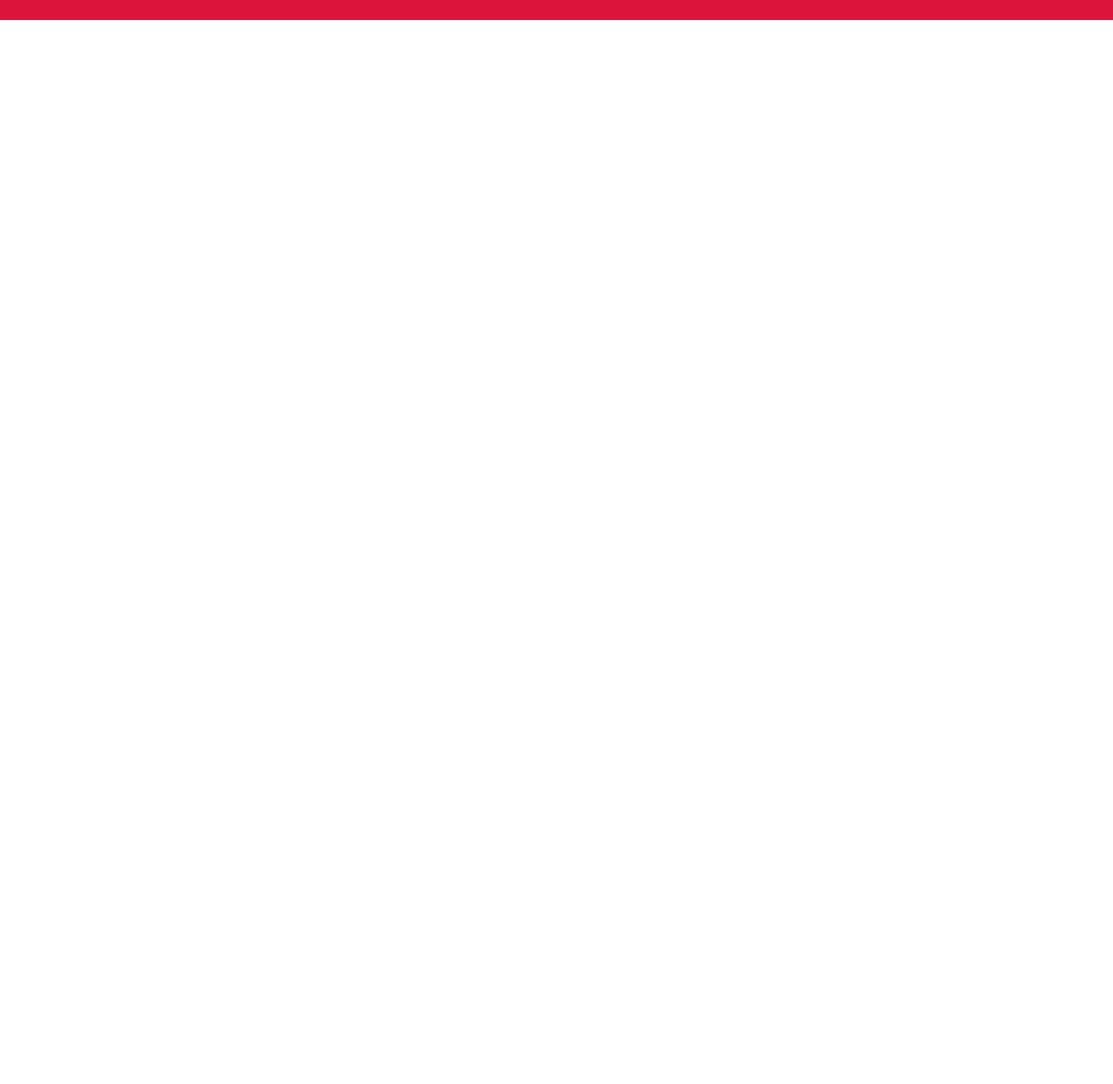
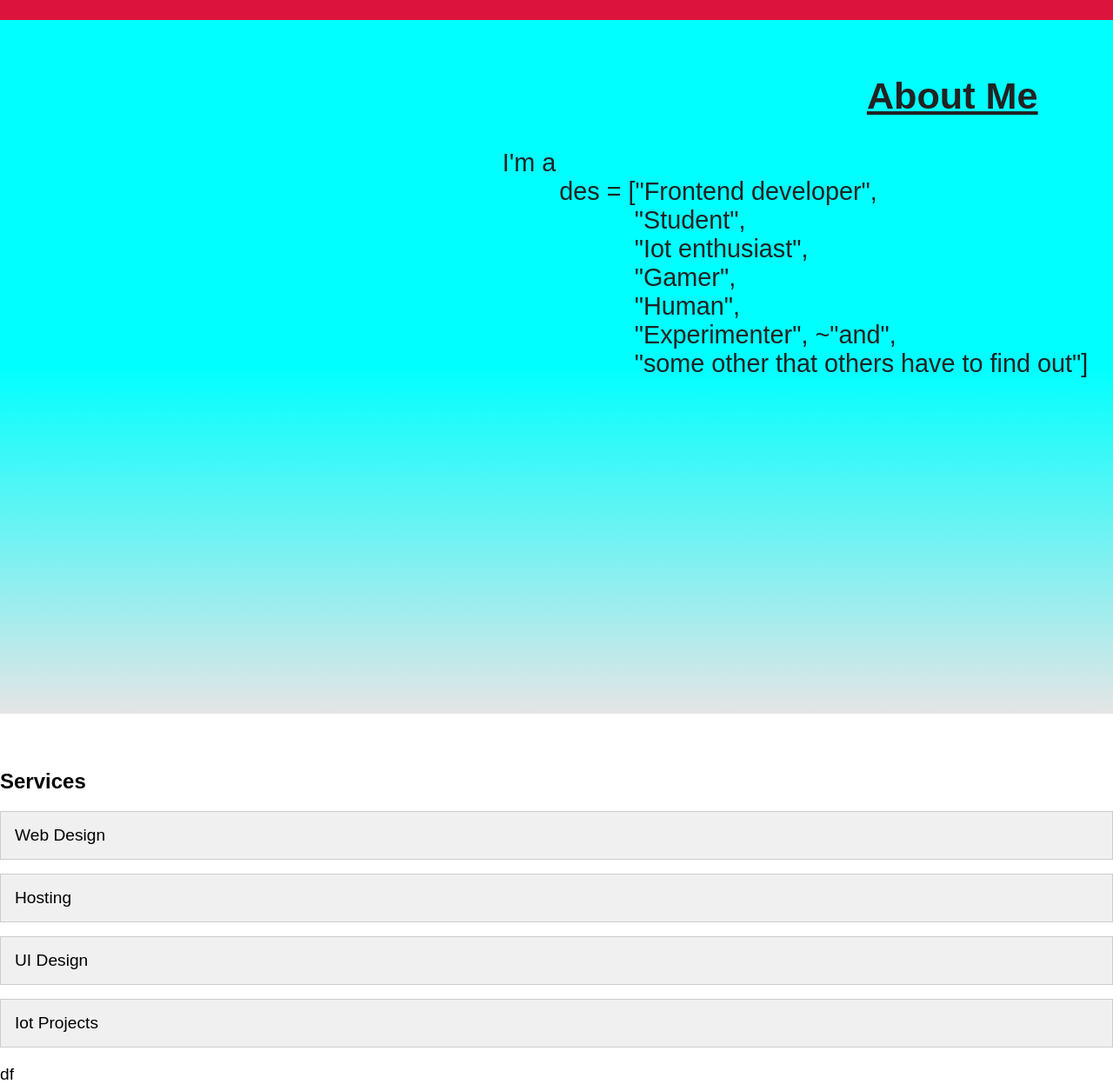
Before and after one commit to Sane-Sunil/Profile, a plain HTML site: page profile1.html in a window 1280 px wide. Shown: the part 553-1800 px from the top of the page at 87% size. Before the commit the page ends 800 px from the top, so only its background shows below. Drawn offline with Linux system fonts and the light colour scheme.

Commit message:
services1.0

```diff
--- /dev/null
+++ b/js/profile1.js
@@ -0,0 +1,35 @@
+// JavaScript to make services visible when scrolled into view
+
+document.addEventListener("DOMContentLoaded", function() {
+    // Select all service items
+    const serviceItems = document.querySelectorAll("#servicesdiv ul li");
+
+    // Function to check if element is in viewport
+    function isInViewport(element) {
+        const rect = element.getBoundingClientRect();
+        return (
+            rect.top >= 0 &&
+            rect.left >= 0 &&
+            rect.bottom <= (window.innerHeight || document.documentElement.clientHeight) &&
+            rect.right <= (window.innerWidth || document.documentElement.clientWidth)
+        );
+    }
+
+    // Function to loop through service items and add visible class if in viewport
+    function checkVisibility() {
+        serviceItems.forEach(item => {
+            if (isInViewport(item)) {
+                item.classList.add("visible");
+            } else {
+                item.classList.remove("visible");
+            }
+        });
+    }
+
+    // Event listener for scroll and resize to check visibility
+    window.addEventListener("scroll", checkVisibility);
+    window.addEventListener("resize", checkVisibility);
+
+    // Initial check on page load
+    checkVisibility();
+});
--- a/js/script.js
+++ b/js/script.js
@@ -17,7 +17,7 @@ document.addEventListener("DOMContentLoaded", function(){
     document.body.style.backgroundImage = "none";
     document.getElementById("body").innerHTML = `<p id='redirect'>Click <a href="profile.html">Redirect</a> if it doesn't automatically redirect</p>`;
     setTimeout(function(){
-        document.head.innerHTML = `<meta http-equiv="refresh" content="0; url=profile1.html" />`
+        document.head.innerHTML = `<meta http-equiv="refresh" content="0; url=profile1.html#homediv"/>`
     }, 1000);
 
 });
--- a/profile1.html
+++ b/profile1.html
@@ -8,23 +8,56 @@
 </head>
 <body>
     <div id="navdiv">
-        <center>
-            <ul class="nav">
-                <li><a href="#homediv">Home</a></li>
-                <li><a href="#">About</a></li>
-                <li><a href="#">Services</a></li>
-                <li><a href="#">Projects</a></li>
-                <li><a href="#">Contact</a></li>
-            </ul>
-        </center>
+        <ul class="nav">
+            <li><a href="#homediv">Home</a></li>
+            <li><a href="#aboutdiv">About</a></li>
+            <li><a href="#servicesdiv">Services</a></li>
+            <li><a href="#">Projects</a></li>
+            <li><a href="#">Contact</a></li>
+        </ul>
     </div>
+
     <div id="homediv">
         <div id="homesubdiv1">
-            <h1>Hi, I'm Sane Sunil <br>&emsp13;<span id="fed">Front-end Developer</span></h1>
+            <h1>Hi, I'm Sane Sunil <br><span id="fed">Front-end Developer</span></h1>
         </div>
         <div id="homesubdiv2">
             <img src="images/hacker.jpeg" alt="My image" id="profile">
         </div>
     </div>
+
+    <div id="aboutdiv">
+        <div id="aboutsubdiv">
+            <h2 id="abouth"><u id="abouth_u">About Me</u></h2>
+            <div id="pmain">
+                <div id="psub">
+                    <p id="aboutp1">I'm a <br>&emsp;&emsp;
+                        des = ["Frontend developer",<br>&emsp;&emsp;&emsp;&emsp;&emsp;
+                            "Student", <br>&emsp;&emsp;&emsp;&emsp;&emsp;
+                            "Iot enthusiast", <br>&emsp;&emsp;&emsp;&emsp;&emsp;
+                            "Gamer", <br>&emsp;&emsp;&emsp;&emsp;&emsp;
+                            "Human", <br>&emsp;&emsp;&emsp;&emsp;&emsp;
+                            "Experimenter",  ~"and",<br>&emsp;&emsp;&emsp;&emsp;&emsp;
+                            "some other that others have to find out"]
+                    </p>
+                </div>
+            </div>
+        </div>
+    </div>
+    <div id="servicesdiv">
+        <h2>Services</h2>
+        <ul>
+            <li><div class="servicessubdiv">Web Design</div></li>
+            <li><div class="servicessubdiv">Hosting</div></li>
+            <li><div class="servicessubdiv">UI Design</div></li>
+            <li><div class="servicessubdiv">Iot Projects</div></li>
+        </ul>
+    </div>
+    <div>df</div>
+
+
+
+
+    <script src="js/profile1.js"></script>
 </body>
 </html>
--- a/styles/profile1.css
+++ b/styles/profile1.css
@@ -1,3 +1,4 @@
+
 body{
     font-size: 1.2rem;
     font-family: sans-serif, 'Cambria', 'Cochin', Georgia, Times, 'Times New Roman', serif;
@@ -88,3 +89,75 @@ h1 {
 #profile:hover{
     visibility: hidden;
 }
+
+#profile:active{
+    visibility: hidden;
+}
+
+#aboutdiv{
+    color: rgb(34, 34, 34);
+    width: 100%;
+    font-size: 1.5em;
+    height: 100vh;
+    padding-top: 0;
+    background-image: linear-gradient(to bottom, aqua, aqua, rgb(229, 229, 229));
+    text-align: right;
+    /* margin-right: 2em; */
+}
+
+#abouth{
+    margin-right: 2em;
+    padding-top: 1.5em;
+}
+
+
+#aboutsubdiv{
+    margin-top: -1.3em;
+}
+
+#pmain{
+    /* background-color: black; */
+    width: 100%;
+    text-align: center;
+}
+
+#psub{
+    margin: auto;
+    text-align: left;
+    /* background-color: aqua; */
+    width: max-content;
+    margin-right: 1em;
+}
+
+#servicesdiv {
+    margin-top: 4rem;
+}
+
+#servicesdiv h2 {
+    font-size: 1.5rem;
+    /* margin-bottom: 1rem; */
+}
+
+.servicessubdiv {
+    padding: 1rem;
+    background-color: #f0f0f0; /* Example background color */
+    border: 1px solid #ccc; /* Example border */
+    margin-bottom: 1rem;
+}
+
+
+#servicesdiv ul {
+    list-style-type: none;
+    padding: 0;
+}
+
+#servicesdiv ul li {
+    opacity: 0;
+    transform: translateY(20px);
+    transition: opacity 0.5s ease, transform 0.5s ease;
+}
+
+#servicesdiv ul li.visible {
+    opacity: 1;
+    transform: translateY(0);
+}
```
